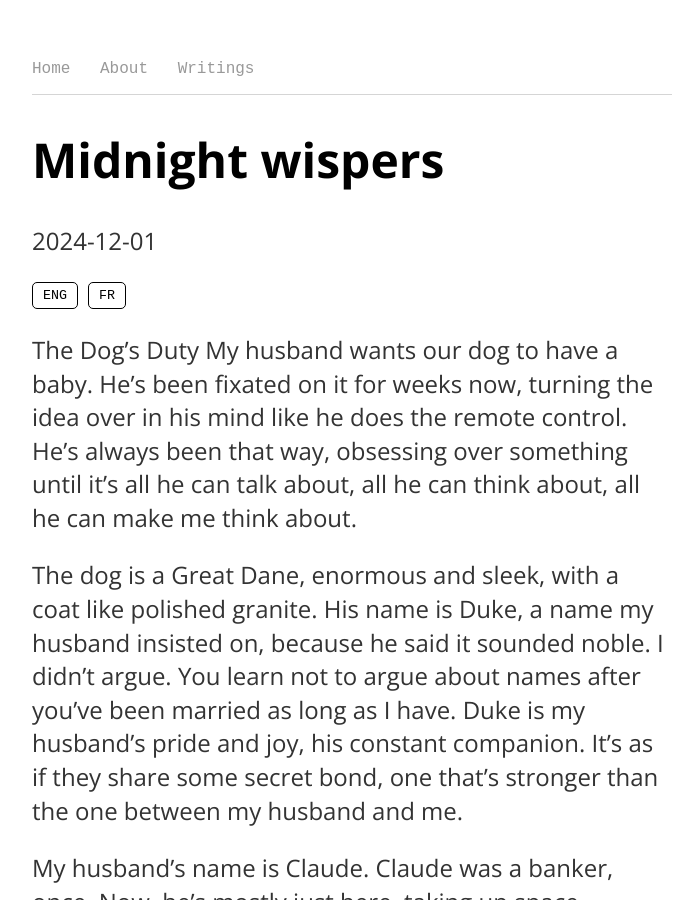
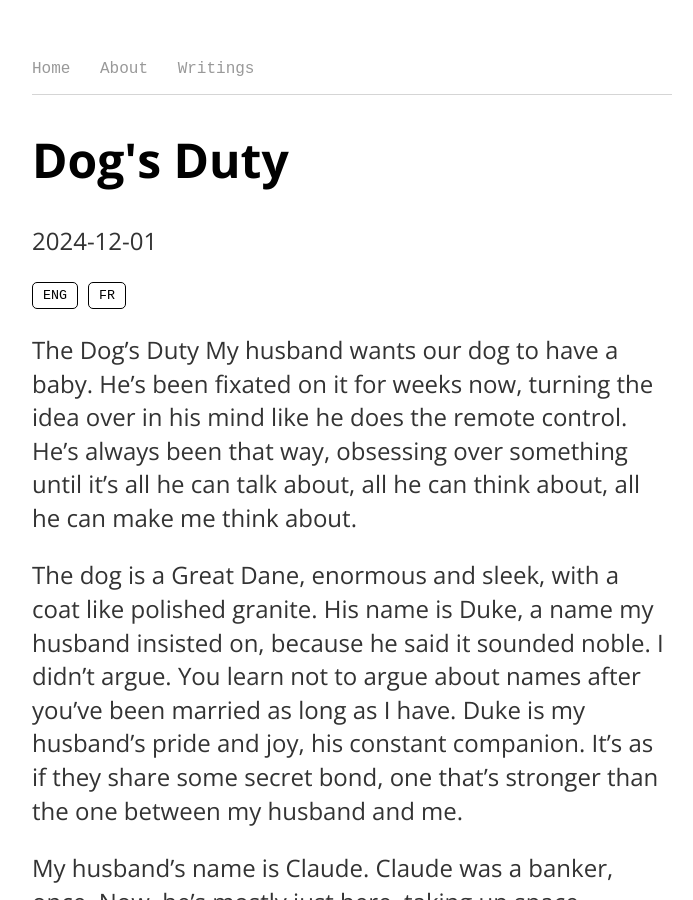
Before and after one commit to piotrvish/piotrvish.github.io, a Jekyll site: the page blog/2024-08-19-dogs-duty.html, which Jekyll copies as it is, in a window 1280 px wide and 900 px high. Shown: the whole window, without its empty margins (288-981 px from the left). Built offline with Jekyll 4.4.1, drawn with Linux system fonts in a browser that asks for light colours; some web fonts are replaced.

Commit message:
Update 2024-08-19-dogs-duty.html

```diff
--- a/blog/2024-08-19-dogs-duty.html
+++ b/blog/2024-08-19-dogs-duty.html
@@ -17,7 +17,7 @@
         </ul>
     </nav>
     <div class="container">
-        <h1>Midnight wispers</h1>
+        <h1>Dog's Duty</h1>
         <p class="date">2024-12-01</p>
         <div class="language-buttons">
             <button class="language" data-language="eng">ENG</button>
@@ -66,5 +66,6 @@
             <li><a href="mailto:killergrafik@gmail.com">email me</a></li>
         </ul>
     </footer>
+<script src="/js/language-toggle.js" defer></script>
 </body>
 </html>
```
